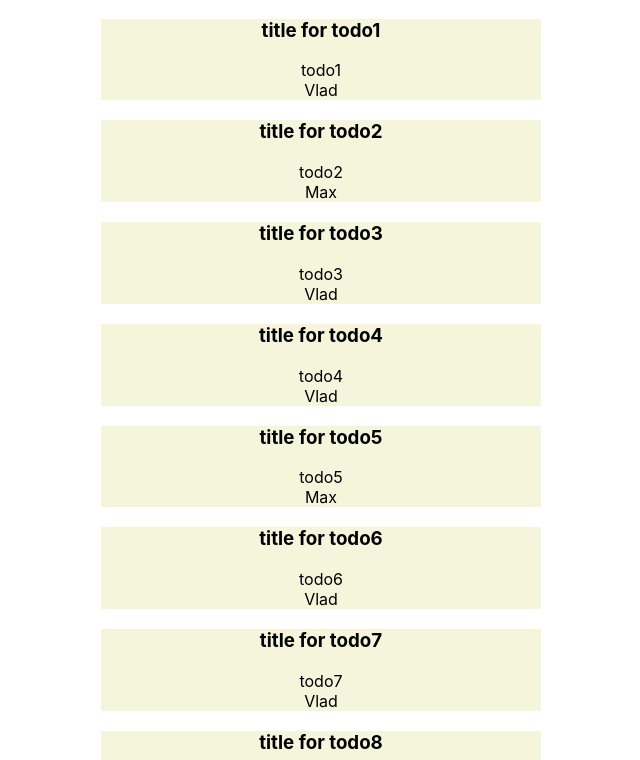
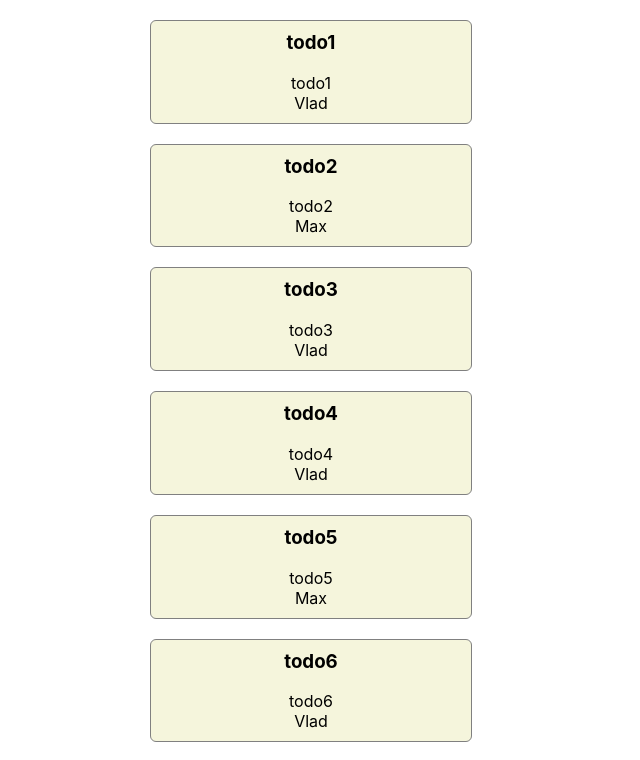
Before and after one commit to nikolasj/todo_react, a React (Create React App) app: page / in a window 1280 px wide. Shown: the top 760 px of the page, without its empty margins (329-969 px from the left). Built offline with nearby package versions, Linux system fonts and the light colour scheme.

Commit message:
added modal

```diff
--- a/package.json
+++ b/package.json
@@ -6,6 +6,7 @@
     "@testing-library/jest-dom": "^5.11.4",
     "@testing-library/react": "^11.1.0",
     "@testing-library/user-event": "^12.1.10",
+    "classnames": "^2.2.6",
     "react": "^17.0.1",
     "react-dom": "^17.0.1",
     "react-scripts": "4.0.1",
--- a/src/App.css
+++ b/src/App.css
@@ -1,4 +1,2 @@
 .App {
-    width: 500px;
-    margin: auto;
 }
--- a/src/App.js
+++ b/src/App.js
@@ -2,7 +2,7 @@ import React from 'react';
 import logo from './logo.svg';
 import todos from './mock';
 import TodoList from './todos';
-import './App.css';
+
 
 function App() {
   return (
--- a/src/index.css
+++ b/src/index.css
@@ -11,3 +11,7 @@ code {
   font-family: source-code-pro, Menlo, Monaco, Consolas, 'Courier New',
     monospace;
 }
+
+#root {
+  position: relative;
+}
--- /dev/null
+++ b/src/modal/styles.css
@@ -0,0 +1,26 @@
+.modal {
+    display: none;
+    position: absolute;
+    background: rgba(128, 128, 128, 0.5);
+    z-index: 2;
+    top: 0;
+    left: 0;
+    right: 0;
+    height: 100vh;
+}
+
+.modal.modal--opened {
+    display: block;
+}
+
+.modal-container {
+    height: 100%;
+    padding: 20px;
+}
+
+.modal-close {
+    position: absolute;
+    right: 20px;
+    top: 20px;
+    cursor: pointer;
+}
--- a/src/todos/styles.css
+++ b/src/todos/styles.css
@@ -1,3 +1,3 @@
 .todoList {
-
+    padding: 0;
 }
--- a/src/todos/todo/index.js
+++ b/src/todos/todo/index.js
@@ -1,14 +1,14 @@
 import React from 'react';
+import './styles.css';
 
-import './styles.css';
 const TodoItem = props => {
     return (
-        <li className="todo">
-            <h3>{props.todo.title}</h3>
+        <li className="todo" onClick={props.onClick}>
+            <h3 className="todo-title">{props.todo.text}</h3>
             <div>{props.todo.text}</div>
             <div>{props.todo.name}</div>
         </li>
     )
-}
+};
 
 export default TodoItem;
--- a/src/todos/todo/styles.css
+++ b/src/todos/todo/styles.css
@@ -1,8 +1,15 @@
 .todo {
     list-style-type: none;
-    margin-right: 20px;
-    margin-bottom: 20px;
     flex: 1;
     text-align: center;
     background: beige;
+    width: 300px;
+    margin: 20px auto;
+    padding: 10px;
+    border-radius: 6px;
+    border: 1px solid gray;
 }
+
+.todo-title {
+    margin-top: 0;
+}
```
Also changed, not shown: src/modal/index.jsx (added, +24 -0 lines), src/todos/index.jsx (added, +33 -0 lines), 1 other file (tests, documents, lock files or other folders).
